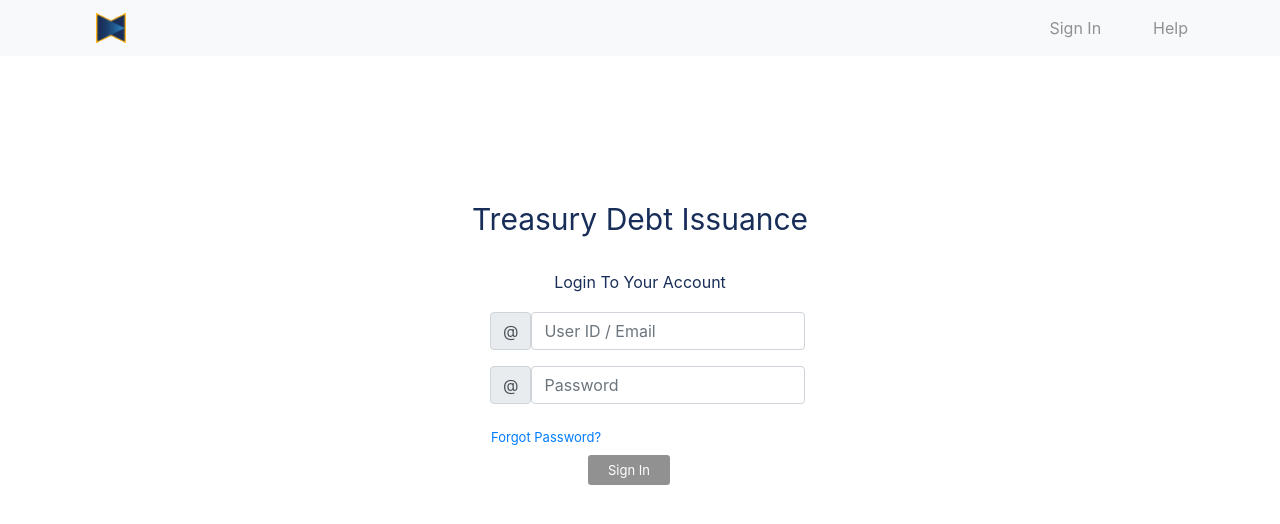
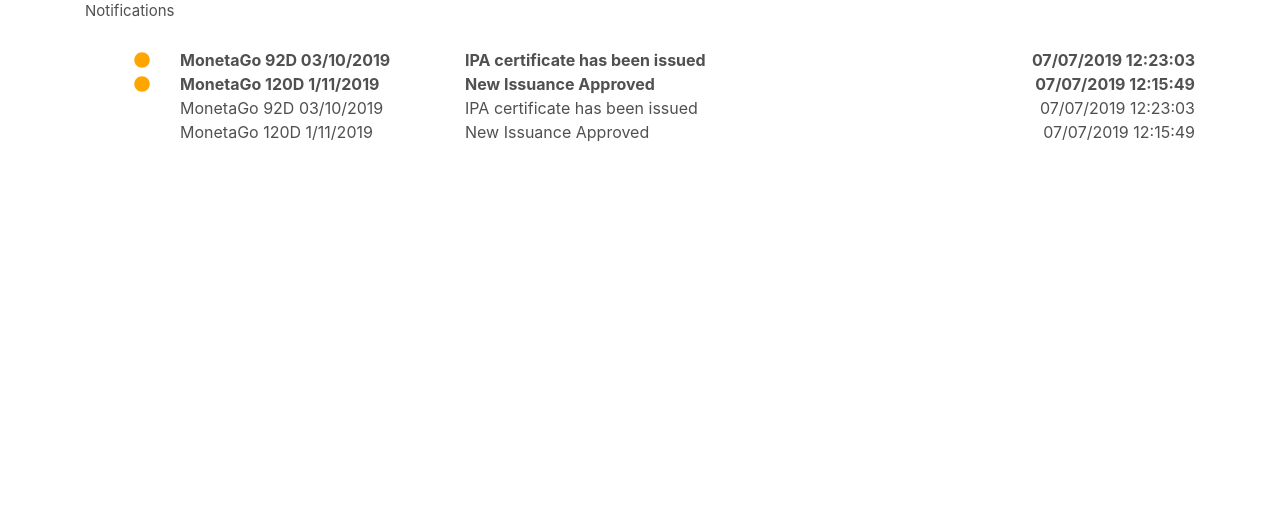
Before and after one commit to jade1001/debt-issuance-ipa, a React (Create React App) app: page / in a window 1280 px wide. Shown: the top 524 px of the page. Built offline with nearby package versions, Linux system fonts and the light colour scheme.

Commit message:
added OpsNotif1

```diff
--- a/package.json
+++ b/package.json
@@ -3,6 +3,9 @@
   "version": "0.1.0",
   "private": true,
   "dependencies": {
+    "@fortawesome/fontawesome-svg-core": "^1.2.25",
+    "@fortawesome/free-solid-svg-icons": "^5.11.2",
+    "@fortawesome/react-fontawesome": "^0.1.7",
     "bootstrap": "^4.3.1",
     "react": "^16.12.0",
     "react-bootstrap": "^1.0.0-beta.16",
--- a/src/App.js
+++ b/src/App.js
@@ -1,12 +1,14 @@
 import React from 'react'
 import './App.css'
-import Login from './components/Login'
+// import Login from './components/Login'
 import 'bootstrap/dist/css/bootstrap.min.css'
+import OpsNotif1 from './components/OpsNotif1'
 
 function App() {
   return (
     <div className='App'>
-      <Login />
+      {/* <Login /> */}
+      <OpsNotif1 />
     </div>
   )
 }
--- a/src/components/Login.js
+++ b/src/components/Login.js
@@ -1,10 +1,6 @@
 import React, { Component } from 'react'
 import LoginNavBar from './LoginNavBar'
-import Form from 'react-bootstrap/Form'
-import Button from 'react-bootstrap/Button'
-import NavLink from 'react-bootstrap/NavLink'
-import FormLabel from 'react-bootstrap/FormLabel'
-import InputGroup from 'react-bootstrap/InputGroup'
+import { Form, Button, Nav, FormLabel, InputGroup } from 'react-bootstrap'
 
 class Login extends Component {
   render() {
@@ -48,9 +44,12 @@
           </Form.Group>
           <Form inline>
             <Form.Group controlId='formBasicCheckbox'>
-              <NavLink href='#forgot' style={{ fontSize: 13, marginLeft: -15 }}>
+              <Nav.Link
+                href='#forgot'
+                style={{ fontSize: 13, marginLeft: -15 }}
+              >
                 Forgot Password?
-              </NavLink>
+              </Nav.Link>
             </Form.Group>
             <Button
               variant='secondary'
--- /dev/null
+++ b/src/components/OpsNotif1.js
@@ -0,0 +1,168 @@
+import React, { Component } from 'react'
+import { FontAwesomeIcon } from '@fortawesome/react-fontawesome'
+import { faCircle } from '@fortawesome/free-solid-svg-icons'
+import { Col, Container, Row } from 'react-bootstrap'
+
+class OpsNotif1 extends Component {
+  render() {
+    return (
+      <Container>
+        <p style={{ float: 'left', color: '#505050', fontSize: '15px' }}>
+          Notifications
+        </p>
+        <br />
+        <br />
+        <Row>
+          <Col sm={1}>
+            <span style={{ float: 'right' }}>
+              <FontAwesomeIcon
+                icon={faCircle}
+                size='.xs'
+                style={{ color: 'orange' }}
+              />
+            </span>
+          </Col>
+          <Col sm={3}>
+            <b style={{ color: '#505050', float: 'left' }}>
+              MonetaGo 92D 03/10/2019
+            </b>
+          </Col>
+          <Col sm={4}>
+            {' '}
+            <b style={{ color: '#505050', float: 'left' }}>
+              IPA certificate has been issued
+            </b>
+          </Col>
+          <Col sm={4}>
+            {' '}
+            <b style={{ color: '#505050', float: 'right' }}>
+              07/07/2019 12:23:03
+            </b>
+          </Col>
+        </Row>
+
+        <Row>
+          <Col sm={1}>
+            <span style={{ float: 'right' }}>
+              <FontAwesomeIcon
+                icon={faCircle}
+                size='.xs'
+                style={{ color: 'orange' }}
+              />
+            </span>
+          </Col>
+          <Col sm={3}>
+            <b style={{ color: '#505050', float: 'left' }}>
+              MonetaGo 120D 1/11/2019
+            </b>
+          </Col>
+          <Col sm={4}>
+            <b style={{ color: '#505050', float: 'left' }}>
+              New Issuance Approved
+            </b>
+          </Col>
+          <Col sm={4}>
+            <b style={{ color: '#505050', float: 'right' }}>
+              07/07/2019 12:15:49
+            </b>
+          </Col>
+        </Row>
+
+        <Row>
+          <Col sm={1}>
+            <span style={{ float: 'right' }}></span>
+          </Col>
+          <Col sm={3}>
+            <b
+              style={{ color: '#505050', float: 'left', fontWeight: 'normal' }}
+            >
+              MonetaGo 92D 03/10/2019
+            </b>
+          </Col>
+          <Col sm={4}>
+            {' '}
+            <b
+              style={{ color: '#505050', float: 'left', fontWeight: 'normal' }}
+            >
+              IPA certificate has been issued
+            </b>
+          </Col>
+          <Col sm={4}>
+            {' '}
+            <b
+              style={{ color: '#505050', float: 'right', fontWeight: 'normal' }}
+            >
+              07/07/2019 12:23:03
+            </b>
+          </Col>
+        </Row>
+
+        <Row>
+          <Col sm={1}>
+            <span style={{ float: 'right' }}></span>
+          </Col>
+          <Col sm={3}>
+            <b
+              style={{ color: '#505050', float: 'left', fontWeight: 'normal' }}
+            >
+              MonetaGo 120D 1/11/2019
+            </b>
+          </Col>
+          <Col sm={4}>
+            <b
+              style={{ color: '#505050', float: 'left', fontWeight: 'normal' }}
+            >
+              New Issuance Approved
+            </b>
+          </Col>
+          <Col sm={4}>
+            <b
+              style={{ color: '#505050', float: 'right', fontWeight: 'normal' }}
+            >
+              07/07/2019 12:15:49
+            </b>
+          </Col>
+        </Row>
+        {/* <Row>
+          <Col sm={1}></Col>
+          <Col sm={3}>
+            <p style={{ color: '#505050', float: 'left' }}>
+              MonetaGo 120D 1/11/2019
+            </p>
+          </Col>
+          <Col sm={4}>
+            <p style={{ color: '#505050', float: 'left' }}>
+              New Issuance Approved
+            </p>
+          </Col>
+          <Col sm={4}>
+            <p style={{ color: '#505050', float: 'right' }}>
+              07/07/2019 12:15:49
+            </p>
+          </Col>
+        </Row>
+
+        <Row style={{ paddingTop: '0' }}>
+          <Col sm={1}></Col>
+          <Col sm={3}>
+            <p style={{ color: '#505050', float: 'left' }}>
+              MonetaGo 120D 1/11/2019
+            </p>
+          </Col>
+          <Col sm={4}>
+            <p style={{ color: '#505050', float: 'left' }}>
+              New Issuance Approved
+            </p>
+          </Col>
+          <Col sm={4}>
+            <p style={{ color: '#505050', float: 'right' }}>
+              07/07/2019 12:15:49
+            </p>
+          </Col>
+        </Row> */}
+      </Container>
+    )
+  }
+}
+
+export default OpsNotif1
```
Also changed, not shown: 1 other file (tests, documents, lock files or other folders).
